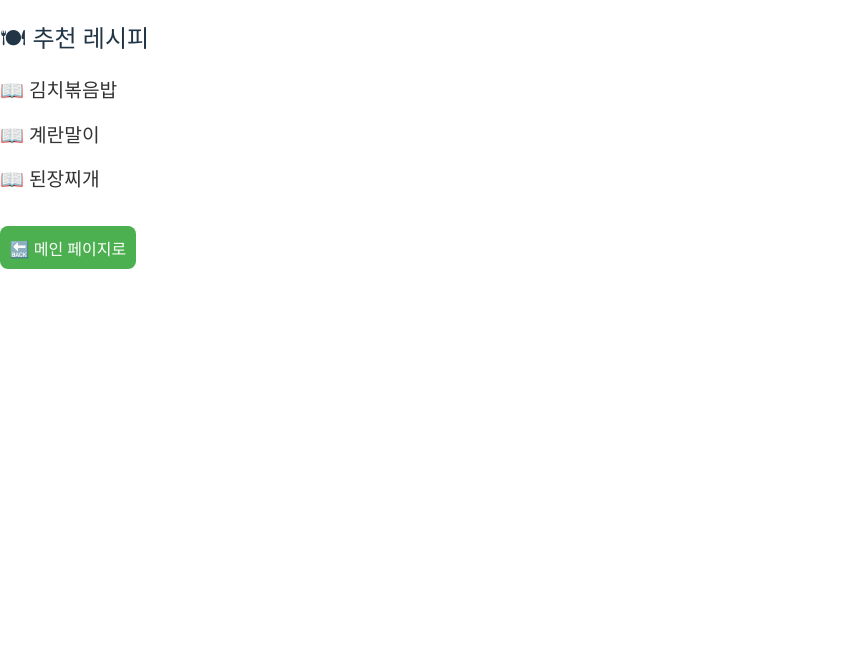
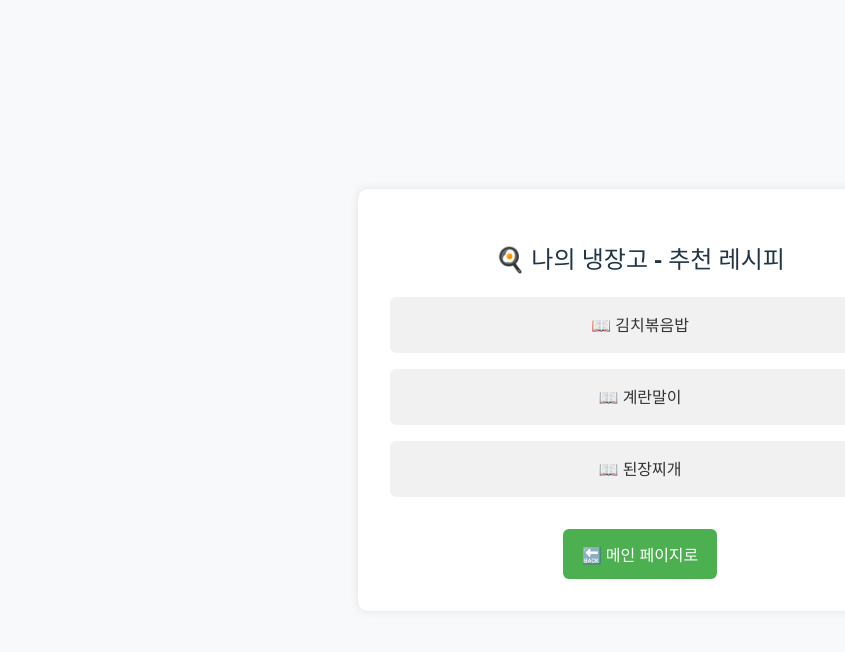
Before and after one commit to JeongHyeon01/My_Refrigerator, a React (Vite) app in the folder FE/: page /recipes in a window 1280 px wide. Shown: the top 652 px of the page, without its empty margins (0-845 px from the left). Built offline with nearby package versions, Linux system fonts and the light colour scheme; the HTML template or start-up script is replaced by a standard one.

Commit message:
Retouch UI

```diff
--- a/FE/src/components/RecipeDetail.jsx
+++ b/FE/src/components/RecipeDetail.jsx
@@ -25,19 +25,36 @@ const RecipeDetail = () => {
   const recipe = recipeData[id];
 
   if (!recipe) {
-    return <p>해당 레시피를 찾을 수 없습니다.</p>;
+    return (
+      <div style={{ textAlign: 'center', marginTop: '5rem' }}>
+        <h2>❌ 레시피를 찾을 수 없습니다.</h2>
+        <button onClick={() => navigate('/recipes')} style={buttonStyle}>
+          🔙 목록으로 돌아가기
+        </button>
+      </div>
+    );
   }
 
   return (
-    <div className="page-center">
-      <div className="form-card" style={{ maxWidth: '600px', textAlign: 'left' }}>
-        <h2>{recipe.name}</h2>
+    <div style={pageStyle}>
+      <div style={cardStyle}>
+        <h2 style={{ textAlign: 'center', marginBottom: '1rem' }}>{recipe.name}</h2>
+
         <h4>🧂 재료</h4>
-        <ul>{recipe.ingredients.map((i, idx) => <li key={idx}>{i}</li>)}</ul>
+        <ul style={listStyle}>
+          {recipe.ingredients.map((item, i) => (
+            <li key={i}>{item}</li>
+          ))}
+        </ul>
+
         <h4>👨‍🍳 조리 순서</h4>
-        <ol>{recipe.steps.map((s, idx) => <li key={idx}>{s}</li>)}</ol>
+        <ol style={listStyle}>
+          {recipe.steps.map((step, i) => (
+            <li key={i}>{step}</li>
+          ))}
+        </ol>
 
-        <button onClick={() => navigate('/recipes')} className="action-btn" style={{ marginTop: '1rem' }}>
+        <button onClick={() => navigate('/recipes')} style={buttonStyle}>
           🔙 목록으로 돌아가기
         </button>
       </div>
@@ -46,3 +63,37 @@ const RecipeDetail = () => {
 };
 
 export default RecipeDetail;
+
+// 스타일 정의
+const pageStyle = {
+  display: 'flex',
+  justifyContent: 'center',
+  alignItems: 'center',
+  minHeight: '100vh',
+  backgroundColor: '#f8f9fa',
+  padding: '2rem'
+};
+
+const cardStyle = {
+  backgroundColor: '#fff',
+  padding: '2rem',
+  borderRadius: '10px',
+  boxShadow: '0 4px 12px rgba(0, 0, 0, 0.1)',
+  width: '100%',
+  maxWidth: '600px'
+};
+
+const listStyle = {
+  paddingLeft: '1.2rem',
+  marginBottom: '1rem'
+};
+
+const buttonStyle = {
+  marginTop: '1.5rem',
+  padding: '0.8rem 1.2rem',
+  backgroundColor: '#4caf50',
+  color: 'white',
+  border: 'none',
+  borderRadius: '6px',
+  cursor: 'pointer'
+};
--- a/FE/src/components/RecipeRecommendation.jsx
+++ b/FE/src/components/RecipeRecommendation.jsx
@@ -1,7 +1,9 @@
 import React from 'react';
-import { Link } from 'react-router-dom';
+import { Link, useNavigate } from 'react-router-dom';
 
 const RecipeRecommendation = () => {
+  const navigate = useNavigate();
+
   const recipes = [
     { id: 'kimchi-fried-rice', name: '김치볶음밥' },
     { id: 'egg-roll', name: '계란말이' },
@@ -9,19 +11,59 @@ const RecipeRecommendation = () => {
   ];
 
   return (
-    <div className="page-center">
-      <div className="form-card" style={{ maxWidth: '600px' }}>
-        <h2>🍽 추천 레시피</h2>
-        <ul style={{ paddingLeft: '0', listStyle: 'none' }}>
-          {recipes.map((recipe) => (
-            <li key={recipe.id} style={{ margin: '1rem 0' }}>
-              <Link to={`/recipes/${recipe.id}`} style={{ fontSize: '1.2rem', color: '#333' }}>
-                📖 {recipe.name}
+    <div
+      style={{
+        display: 'flex',
+        justifyContent: 'center',
+        alignItems: 'center',
+        height: '100vh',
+        backgroundColor: '#f8f9fa',
+      }}
+    >
+      <div
+        style={{
+          width: '100%',
+          maxWidth: '500px',
+          backgroundColor: '#fff',
+          padding: '2rem',
+          borderRadius: '10px',
+          boxShadow: '0 0 10px rgba(0,0,0,0.1)',
+          textAlign: 'center'
+        }}
+      >
+        <h2>🍳 나의 냉장고 - 추천 레시피</h2>
+        <ul style={{ listStyle: 'none', padding: 0 }}>
+          {recipes.map((r) => (
+            <li key={r.id} style={{ margin: '1rem 0' }}>
+              <Link
+                to={`/recipes/${r.id}`}
+                style={{
+                  display: 'block',
+                  padding: '1rem',
+                  backgroundColor: '#f1f1f1',
+                  borderRadius: '6px',
+                  textDecoration: 'none',
+                  color: '#333',
+                  fontWeight: 'bold'
+                }}
+              >
+                📖 {r.name}
               </Link>
             </li>
           ))}
         </ul>
-        <button onClick={() => window.history.back()} className="action-btn" style={{ marginTop: '1rem' }}>
+        <button
+          onClick={() => navigate('/main')}
+          style={{
+            marginTop: '1rem',
+            padding: '0.8rem 1.2rem',
+            backgroundColor: '#4caf50',
+            color: 'white',
+            border: 'none',
+            borderRadius: '6px',
+            cursor: 'pointer'
+          }}
+        >
           🔙 메인 페이지로
         </button>
       </div>
```
Also changed, not shown: FE/src/App.css (+0 -8 lines).
